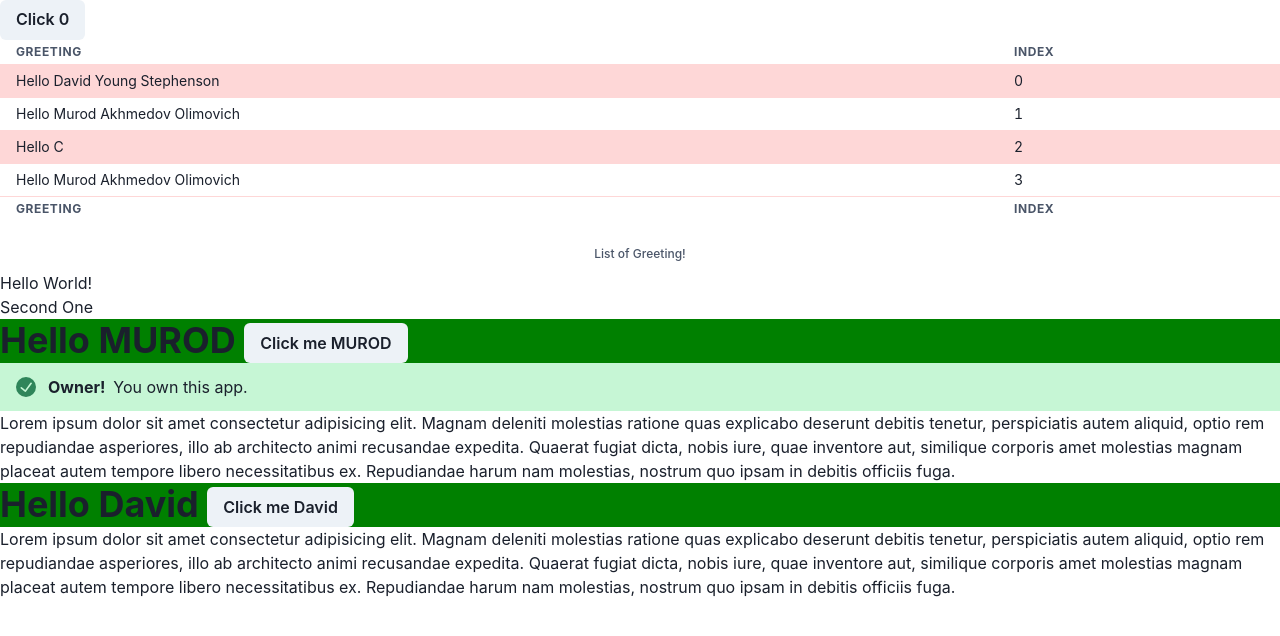
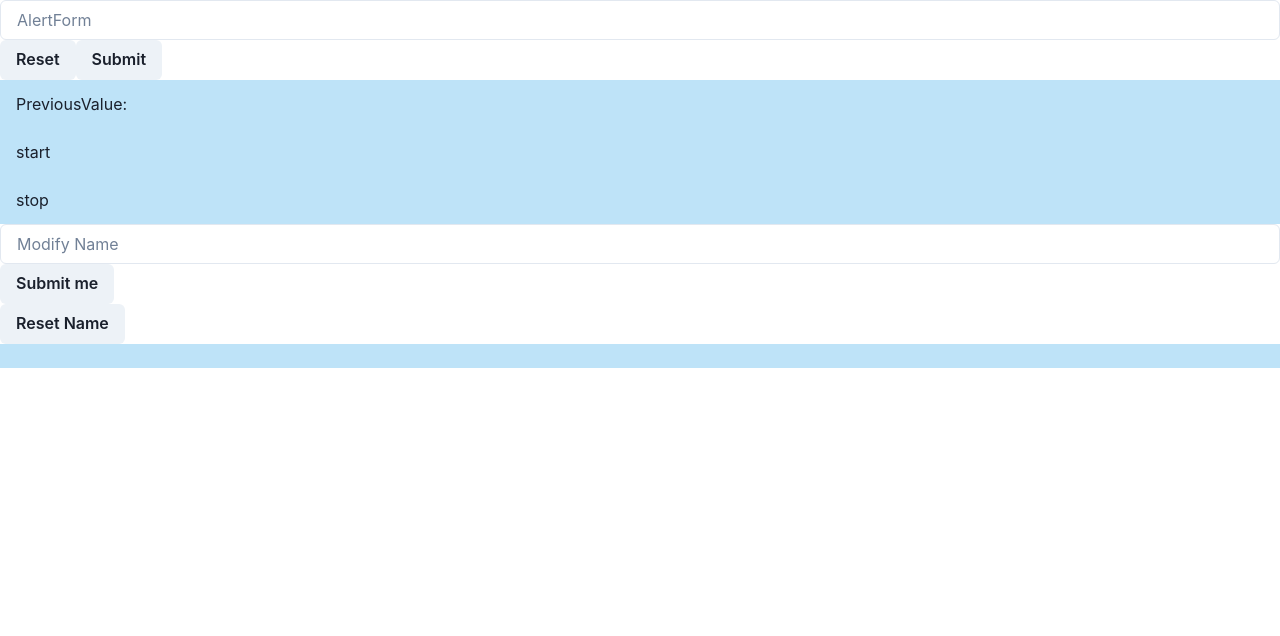
Before and after one commit to web-dev-london/react-demo, a React (Vite) app: page / in a window 1280 px wide. Shown: the top 636 px of the page. Built offline with nearby package versions, Linux system fonts and the light colour scheme.

Commit message:
Created Components

```diff
--- a/src/App.tsx
+++ b/src/App.tsx
@@ -1,15 +1,11 @@
-import Greeting from './Greeting';
-import GreetingList from './GreetingList';
-import { Text } from '@chakra-ui/react';
+import AlertFormView from './Views/AlertFormView';
+import ModifyNameView from './Views/ModifyNameView';
 
 export default function App() {
   return (
     <>
-      <GreetingList />
-      <Text>Hello World!</Text>
-      <Text>Second One</Text>
-      <Greeting userName='MUROD' />
-      <Greeting userName='David' />
+      <AlertFormView />
+      <ModifyNameView />
     </>
   );
 }
--- a/src/Greeting.tsx
+++ b/src/Greeting.tsx
@@ -1,11 +1,35 @@
 import Owner from './Owner';
-import { Heading, Text, Button } from '@chakra-ui/react';
+import {
+  Heading,
+  Text,
+  Button,
+  Modal,
+  ModalBody,
+  ModalCloseButton,
+  ModalContent,
+  ModalFooter,
+  ModalHeader,
+  ModalOverlay,
+} from '@chakra-ui/react';
+import { useState } from 'react';
 
 interface GreetingProps {
   userName: string;
 }
 export default function Greeting(props: GreetingProps) {
-  const btn = <Button>Click me {props.userName}</Button>;
+  const [open, setOpen] = useState(false);
+  function handleClick() {
+    setOpen(true);
+  }
+  function handleClose() {
+    setOpen(false);
+  }
+
+  const btn = (
+    <Button onClick={handleClick}>
+      Click me {props.userName}
+    </Button>
+  );
   return (
     <>
       <Heading background='green'>
@@ -24,6 +48,22 @@ export default function Greeting(props: GreetingProps) {
         Repudiandae harum nam molestias, nostrum quo ipsam
         in debitis officiis fuga.
       </Text>
+      <Modal isOpen={open} onClose={handleClose}>
+        <ModalOverlay />
+        <ModalContent>
+          <ModalHeader>{props.userName}</ModalHeader>
+          <ModalCloseButton />
+          <ModalBody>Learnig slowly but Surely</ModalBody>
+
+          <ModalFooter>
+            <Button
+              colorScheme='blue'
+              onClick={handleClose}>
+              Close
+            </Button>
+          </ModalFooter>
+        </ModalContent>
+      </Modal>
     </>
   );
 }
--- /dev/null
+++ b/src/Views/AlertFormView.tsx
@@ -0,0 +1,47 @@
+import { Input, Button, Alert } from '@chakra-ui/react';
+import { useState, ChangeEvent, FormEvent } from 'react';
+
+export default function AlertFormView() {
+  const [submissions, setSubmissions] = useState([
+    'start',
+    'stop',
+  ]);
+  const [previousValue, setPreviousValue] = useState('');
+  const [inputValue, setInputValue] = useState('');
+  const submissionViews = submissions.map(
+    (submission, index) => {
+      return <Alert key={index}>{submission}</Alert>;
+    },
+  );
+  function handleChange(
+    e: ChangeEvent<HTMLInputElement>,
+  ) {
+    setInputValue(e.target.value);
+  }
+  function reset() {
+    setInputValue('');
+  }
+  function handleSubmit(e: FormEvent<HTMLFormElement>) {
+    e.preventDefault();
+    setPreviousValue(inputValue);
+    setSubmissions((current) => {
+      return [...current, inputValue];
+    });
+  }
+
+  return (
+    <>
+      <form onSubmit={handleSubmit}>
+        <Input
+          onChange={handleChange}
+          value={inputValue}
+          placeholder='AlertForm'
+        />
+        <Button onClick={reset}>Reset</Button>
+        <Button type='submit'>Submit</Button>
+      </form>
+      <Alert>PreviousValue: {previousValue}</Alert>
+      {submissionViews}
+    </>
+  );
+}
--- a/src/Views/ClickButtonView.tsx
+++ b/src/Views/ClickButtonView.tsx
@@ -11,7 +11,6 @@ import {
 } from '@chakra-ui/react';
 // let count = 0;
 export function ClickButtonView() {
-  console.log('Render');
   const [count, setCount] = useState(0);
   const [open, setOpen] = useState(false);
   console.log('Open', open);
@@ -43,18 +42,14 @@ export function ClickButtonView() {
         <ModalContent>
           <ModalHeader>Modal Title</ModalHeader>
           <ModalCloseButton />
-          <ModalBody></ModalBody>
+          <ModalBody>hello</ModalBody>
 
           <ModalFooter>
             <Button
               colorScheme='blue'
-              mr={3}
               onClick={handleClose}
             >
               Close
-            </Button>
-            <Button variant='ghost'>
-              Secondary Action
             </Button>
           </ModalFooter>
         </ModalContent>
--- /dev/null
+++ b/src/Views/ModifyNameView.tsx
@@ -0,0 +1,33 @@
+import { ChangeEvent, FormEvent, useState } from 'react';
+import { Alert, Button, Input } from '@chakra-ui/react';
+
+export default function ModifyNameView() {
+  const [name, setName] = useState('');
+  const [previousName, setPreviousName] =
+    useState<string>();
+  function handleName(e: ChangeEvent<HTMLInputElement>) {
+    setName(e.target.value);
+  }
+  function resetName() {
+    setName('');
+  }
+  function handleSubmit(e: FormEvent<HTMLFormElement>) {
+    e.preventDefault();
+    setPreviousName(name);
+  }
+  return (
+    <>
+      <form onSubmit={handleSubmit}>
+        <Input
+          onChange={handleName}
+          value={name}
+          placeholder='Modify Name'
+        />
+        <Button type='submit'>Submit me</Button>
+      </form>
+
+      <Button onClick={resetName}>Reset Name</Button>
+      <Alert>{previousName}</Alert>
+    </>
+  );
+}
```
Also changed, not shown: src/Views/GoodbyeButtonView.tsx (added, +42 -0 lines).
